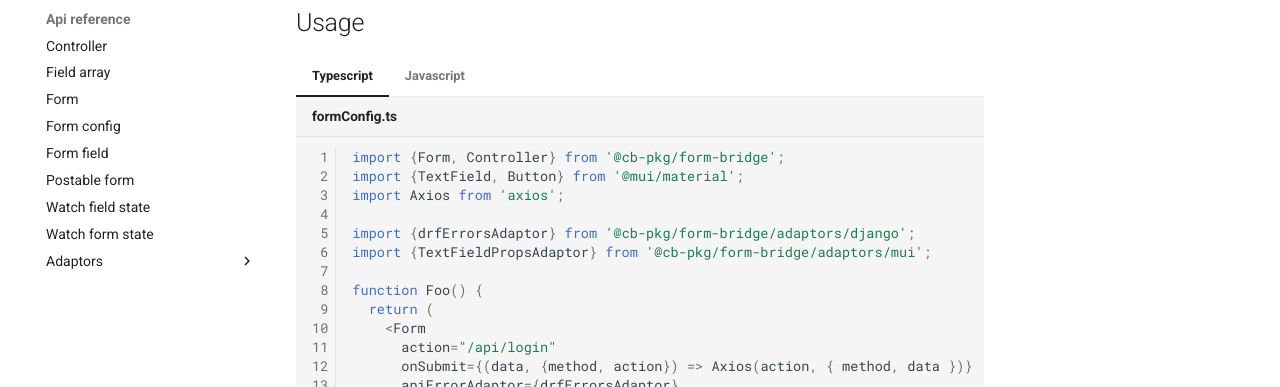
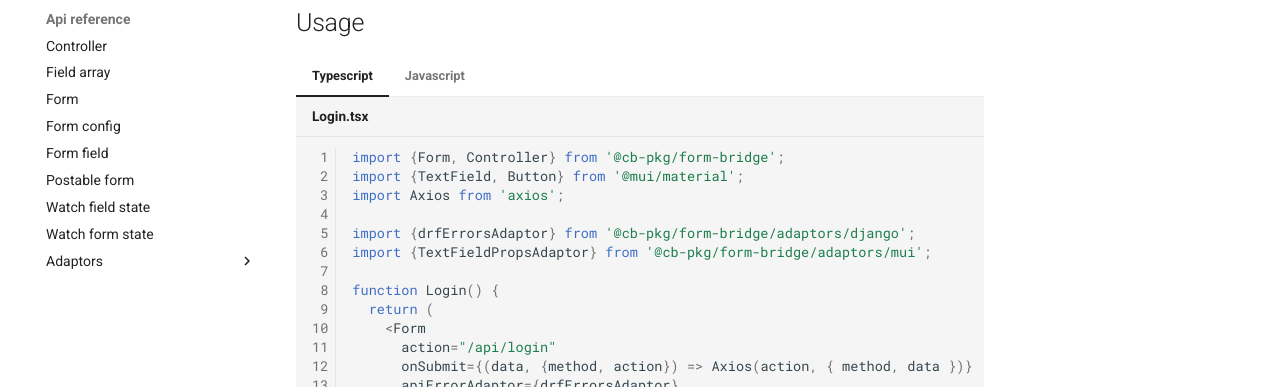
Before and after one commit to open-cb/form-bridge, an MkDocs documentation site: the page built from docs/index.md, in a window 1280 px wide and 900 px high, scrolled down 431 px. Shown: the part 152-539 px from the top of the window. Built offline with MkDocs 1.6.1 and Material for MkDocs 9.7.7, drawn with Linux system fonts in a browser that asks for light colours.

Commit message:
update docs

````diff
--- a/docs/index.md
+++ b/docs/index.md
@@ -24,7 +24,7 @@ npm install @hookform/devtools --save-dev
 
 === "Typescript"
 
-    ``` ts title="formConfig.ts"
+    ``` ts title="Login.tsx"
     import {Form, Controller} from '@cb-pkg/form-bridge';
     import {TextField, Button} from '@mui/material';
     import Axios from 'axios';
@@ -32,7 +32,7 @@ npm install @hookform/devtools --save-dev
     import {drfErrorsAdaptor} from '@cb-pkg/form-bridge/adaptors/django';
     import {TextFieldPropsAdaptor} from '@cb-pkg/form-bridge/adaptors/mui';
 
-    function Foo() {
+    function Login() {
       return (
         <Form
           action="/api/login"
@@ -70,7 +70,7 @@ npm install @hookform/devtools --save-dev
 
 === "Javascript"
 
-    ``` js title="formConfig.js"
+    ``` js title="Login.jsx"
     import {Form, Controller} from '@cb-pkg/form-bridge';
     import {TextField, Button} from '@mui/material';
     import Axios from 'axios';
@@ -78,7 +78,7 @@ npm install @hookform/devtools --save-dev
     import {drfErrorsAdaptor} from '@cb-pkg/form-bridge/adaptors/django';
     import {TextFieldPropsAdaptor} from '@cb-pkg/form-bridge/adaptors/mui';
 
-    function Foo() {
+    function Login() {
       return (
         <Form
           action="/api/login"
````
Also changed, not shown: README.md (+1 -1 lines).
